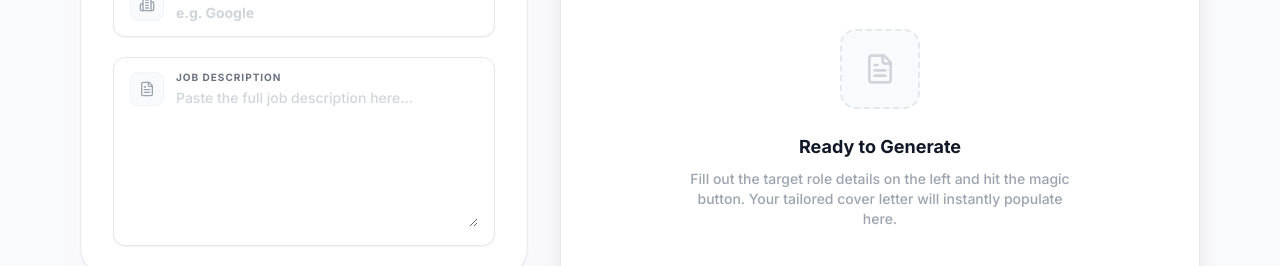
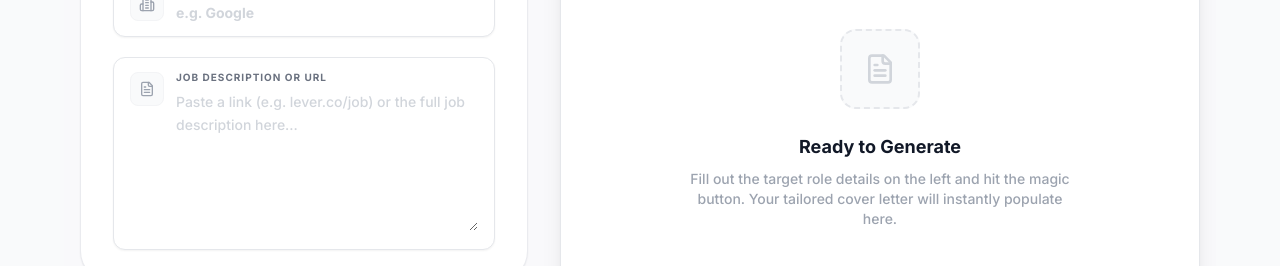
Before and after one commit to aneeshaji/atsense, a React (Vite) app in the folder frontend/: page /cover-letters/1 in a window 1280 px wide. Shown: the part 534-800 px from the top of the page. Built offline with nearby package versions, Linux system fonts and the light colour scheme; no server answers.

Commit message:
feat: upgrade cover letter generator with magic url extract

```diff
--- a/frontend/src/pages/CoverLetterGenerator.tsx
+++ b/frontend/src/pages/CoverLetterGenerator.tsx
@@ -24,6 +24,7 @@ function CoverLetterGenerator() {
     const [loading, setLoading] = useState(false);
     const [initialLoading, setInitialLoading] = useState(true);
     const [hasResume, setHasResume] = useState(false);
+    const [extracting, setExtracting] = useState(false);
 
     const isNew = id === 'new';
 
@@ -129,6 +130,29 @@ function CoverLetterGenerator() {
             showAlert('Generation Failed', 'Our AI service encountered an error while writing your letter. Please check your internet connection or try again in a moment.', 'danger');
         } finally {
             setLoading(false);
+        }
+    };
+
+    const handleExtract = async () => {
+        if (!jobDescription) {
+            showAlert('Notice', 'Paste a job link or raw text into the description box first.', 'info');
+            return;
+        }
+        setExtracting(true);
+        try {
+            const res = await api.post('/ai/jobs/extract', { url_or_text: jobDescription });
+            const data = res.data;
+            if (data.jobTitle) setJobTitle(data.jobTitle);
+            if (data.companyName && data.companyName !== 'Unknown') setCompanyName(data.companyName);
+            const cleanedDesc = `Job Title: ${data.jobTitle}\nCompany: ${data.companyName}\n\n${data.jobDescription}`;
+            setJobDescription(cleanedDesc);
+            showAlert('Extraction Complete', 'Successfully loaded job details!', 'success');
+        } catch (err: any) {
+            console.error(err);
+            const msg = err.response?.data?.suggestion || err.response?.data?.message || 'Extraction failed. Please paste the job description text manually.';
+            showAlert('Extraction Failed', msg, 'danger');
+        } finally {
+            setExtracting(false);
         }
     };
 
@@ -257,12 +281,24 @@ function CoverLetterGenerator() {
                                     <FileText size={16} />
                                 </div>
                                 <div className="flex-grow min-w-0">
-                                    <label className="block text-[10px] font-bold text-gray-500 uppercase tracking-widest mb-0.5 group-focus-within:text-indigo-600 transition-colors">Job Description</label>
+                                    <div className="flex items-center justify-between mb-1.5">
+                                        <label className="block text-[10px] font-bold text-gray-500 uppercase tracking-widest group-focus-within:text-indigo-600 transition-colors">Job Description or URL</label>
+                                        {isNew && (
+                                            <button
+                                                onClick={handleExtract}
+                                                disabled={extracting || !jobDescription}
+                                                className="flex items-center gap-1.5 px-2.5 py-1 bg-indigo-50 hover:bg-indigo-100 text-indigo-700 text-[10px] font-bold rounded-lg transition-colors disabled:opacity-50 border border-indigo-100"
+                                            >
+                                                {extracting ? <Loader2 size={12} className="animate-spin" /> : <Sparkles size={12} />}
+                                                {extracting ? 'Extracting...' : 'Magic Extract'}
+                                            </button>
+                                        )}
+                                    </div>
                                     <textarea
                                         value={jobDescription}
                                         onChange={e => setJobDescription(e.target.value)}
-                                        disabled={!isNew}
-                                        placeholder="Paste the full job description here..."
+                                        disabled={!isNew || extracting}
+                                        placeholder="Paste a link (e.g. lever.co/job) or the full job description here..."
                                         className="bg-transparent border-none focus:outline-none text-[14px] font-medium leading-relaxed text-gray-700 w-full placeholder:text-gray-300 p-0 resize-y min-h-[140px] outline-none ring-0 disabled:text-gray-500 scrollbar-hide"
                                     />
                                 </div>
```
